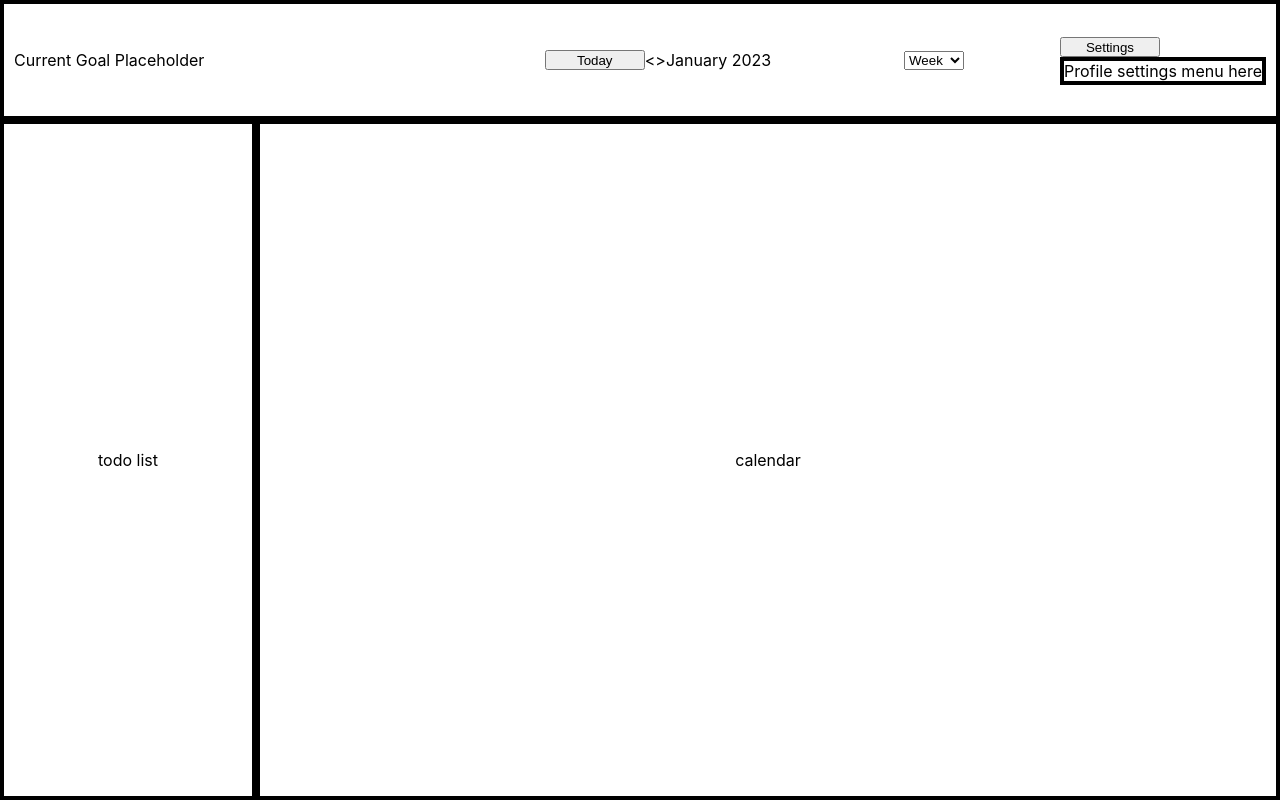
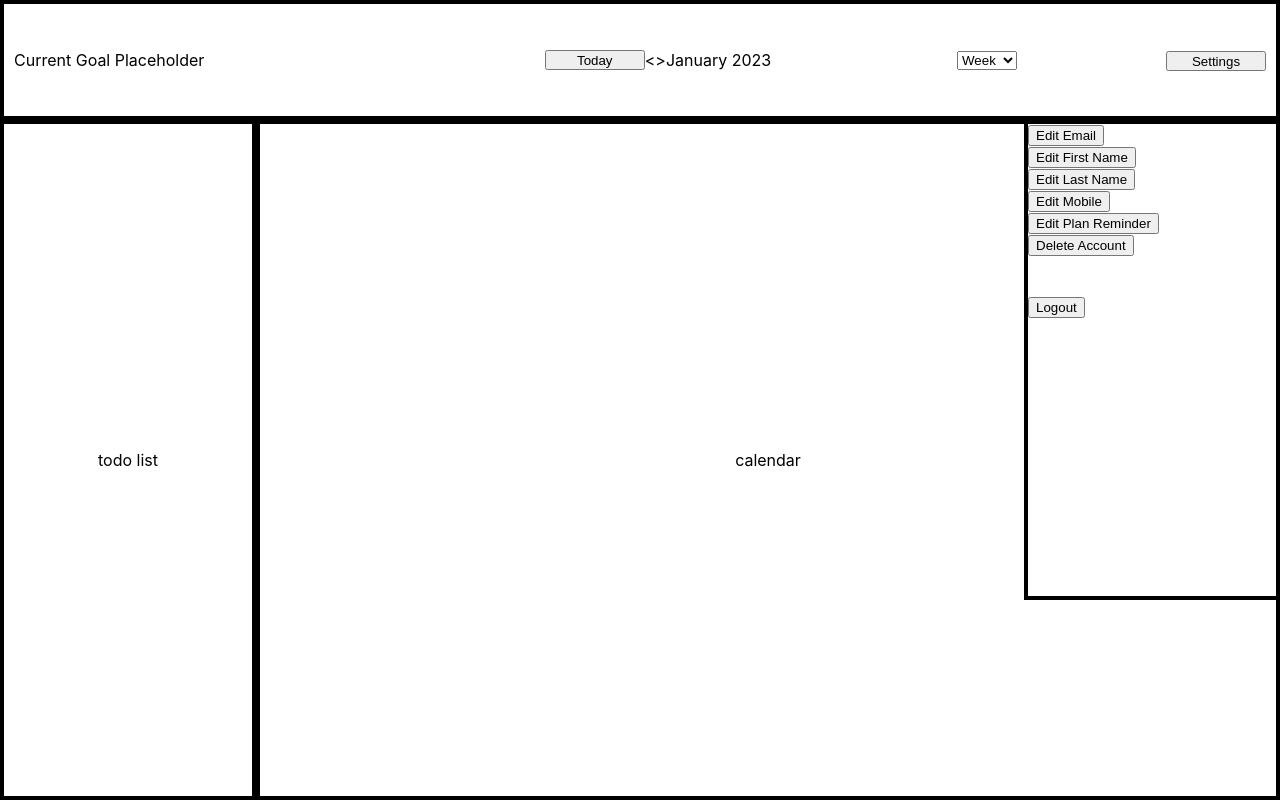
Before and after one commit to Mark-Cooper-Janssen-Vooles/Todolendar.UI, a React (Create React App) app: page / in a window 1280 px wide. Both pictures are taken after a click on the button "Settings". Built offline with nearby package versions, Linux system fonts and the light colour scheme.

Commit message:
[MASTER] Create modal

```diff
--- a/src/components/TodolenderHome/Navbar/ProfileSettings.css
+++ b/src/components/TodolenderHome/Navbar/ProfileSettings.css
@@ -1,5 +1,7 @@
 .ProfileSettingsMenu {
-    position: absolute;
+    position: fixed;
+    z-index: 10;
+    right: 0;
     top: 15vh;
     height: 60vh;
     width: 20vw;
--- a/src/components/TodolenderHome/Navbar/ProfileSettings.tsx
+++ b/src/components/TodolenderHome/Navbar/ProfileSettings.tsx
@@ -1,5 +1,7 @@
 import React, { useState } from 'react'
 import '../../../App.css'
+import './ProfileSettings.css'
+import * as ReactDOM from 'react-dom'
 
 const ProfileSettings = () => {
     const [ expanded, setExpanded ] = useState(false)
@@ -10,12 +12,49 @@ const ProfileSettings = () => {
 
     return (
         <div className="RightMargin">
+            {/*<label htmlFor="settings-dropdown">Settings</label>*/}
+            {/*<select name="settings-dropdown" id="settings-dropdown" defaultValue="Settings">*/}
+            {/*    <option value="day">Day</option>*/}
+            {/*    <option value="Week">Week</option>*/}
+            {/*    <option value="Month">Month</option>*/}
+            {/*</select>*/}
+
             <button className="ButtonSmall" onClick={handleButtonOnClick}>Settings</button>
             {
-                expanded && <div className="ProfileSettingsMenu Border">Profile settings menu here</div>
+                expanded && <ProfileSettingsPortal />
             }
         </div>
     )
 }
 
 export default ProfileSettings
+
+const ProfileSettingsPortal = () => {
+    // typically get this info from the state, but for now:
+    const dummyData = {
+        email: 'hmm@hmm.com',
+        firstName: 'hmm',
+        lastName: 'humm',
+        mobile: '0431175219',
+        planReminder: {
+            planReminderOn: true,
+            frequency: "week",
+            description: "text message about plan reminder"
+        }
+    }
+
+    return ReactDOM.createPortal(
+        <div className="ProfileSettingsMenu Border">
+            <button>Edit Email</button><br />
+            <button>Edit First Name</button><br />
+            <button>Edit Last Name</button><br />
+            <button>Edit Mobile</button><br />
+            <button>Edit Plan Reminder</button><br />
+            <button>Delete Account</button><br />
+            <br /><br />
+            <button>Logout</button>
+        </div>,
+        // @ts-ignore
+        document.body
+    )
+}
```
